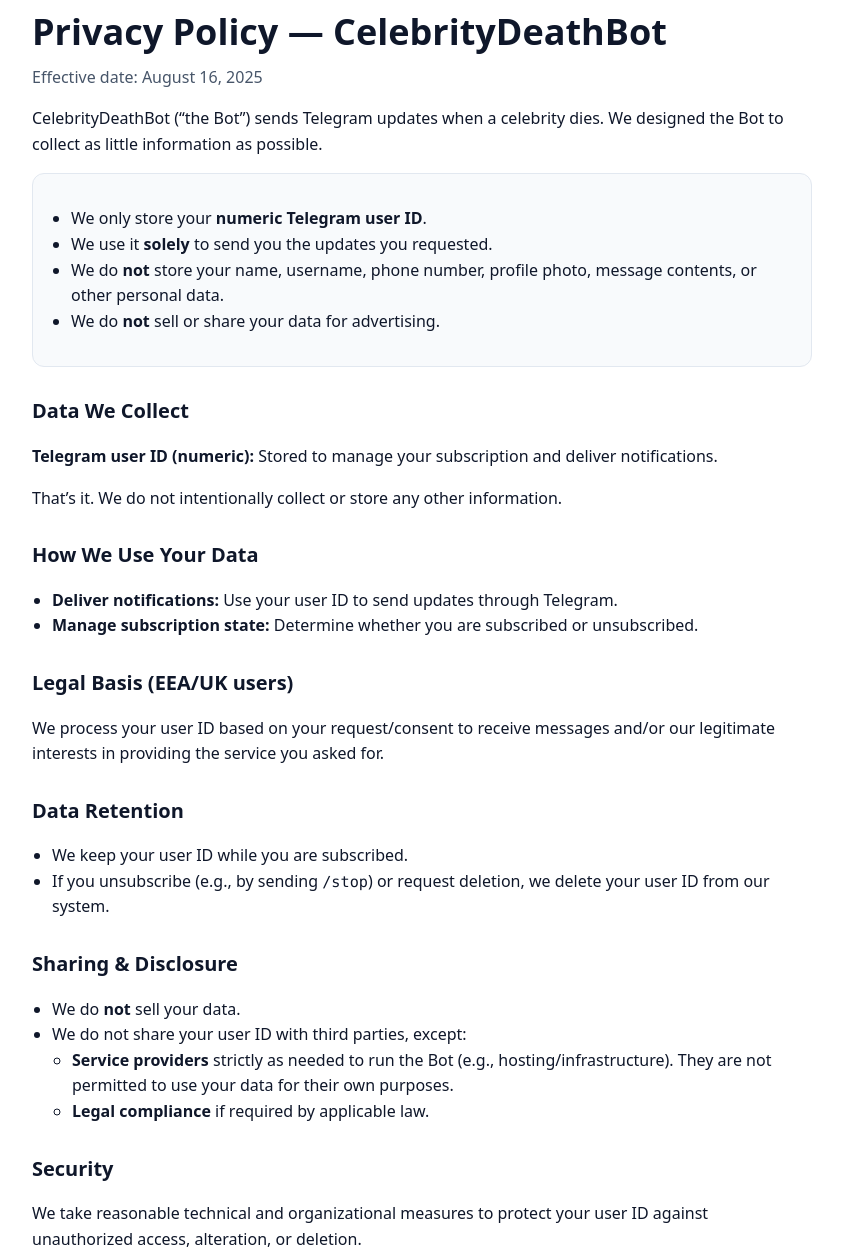
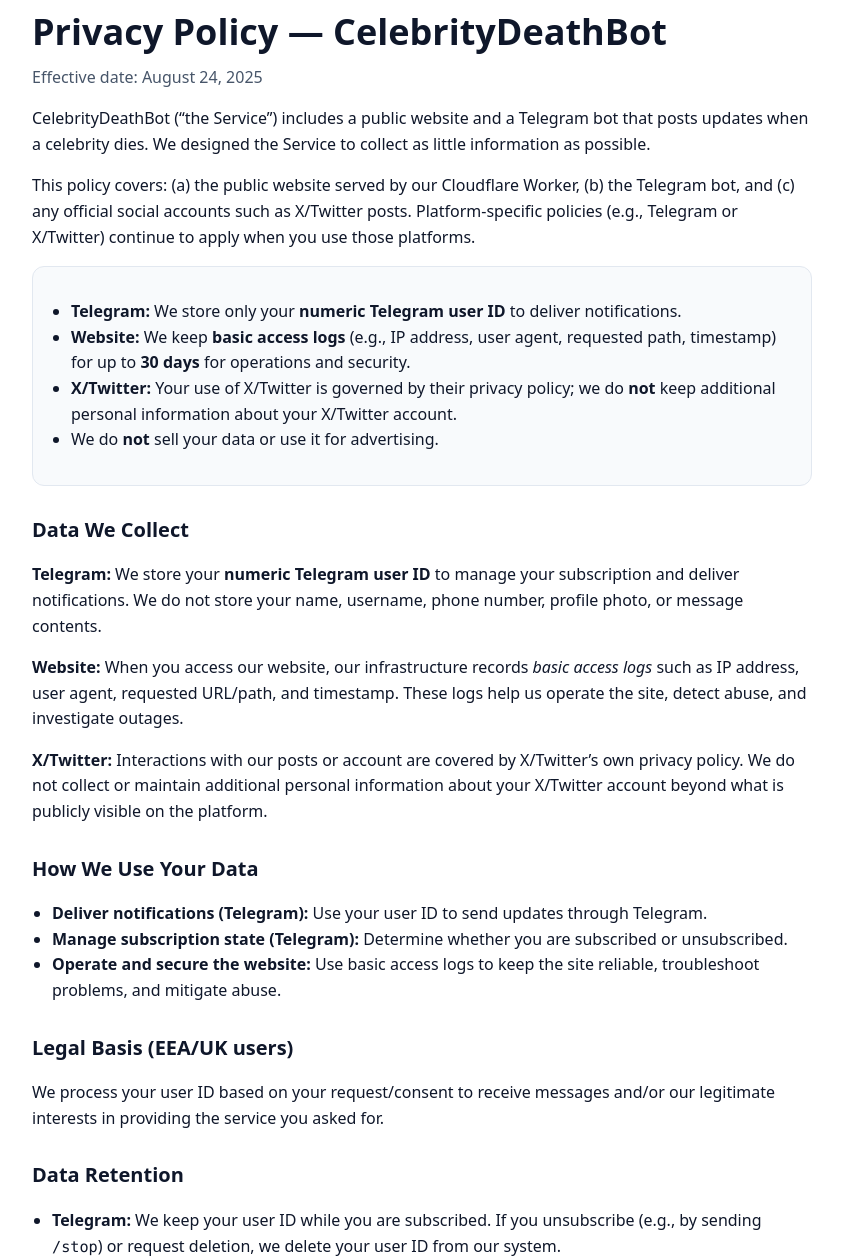
Before and after one commit to brucehart/celebrity-death-bot, a website: page public/privacy.html in a window 1280 px wide. Shown: the part 37-1293 px from the top of the page, without its empty margins (218-1061 px from the left). Drawn offline with Linux system fonts and the light colour scheme.

Commit message:
docs: expand privacy policy to cover website and X/Twitter; add 30-day access log retention
- Covers Cloudflare Worker site, Telegram bot, and X/Twitter posts\n- States basic access logs kept 30 days (IP, UA, path, timestamp)\n- Clarifies no additional X/Twitter data retained\n- Updates effective date to 2025-08-24\n- No schema or config changes

```diff
--- a/public/privacy.html
+++ b/public/privacy.html
@@ -25,29 +25,32 @@
     <header>
       <h1>Privacy Policy — CelebrityDeathBot</h1>
       <div class="muted">Effective date:
-        <time datetime="2025-08-16">August 16, 2025</time>
+        <time datetime="2025-08-24">August 24, 2025</time>
       </div>
     </header>
 
-    <p>CelebrityDeathBot (“the Bot”) sends Telegram updates when a celebrity dies. We designed the Bot to collect as little information as possible.</p>
+    <p>CelebrityDeathBot (“the Service”) includes a public website and a Telegram bot that posts updates when a celebrity dies. We designed the Service to collect as little information as possible.</p>
+    <p>This policy covers: (a) the public website served by our Cloudflare Worker, (b) the Telegram bot, and (c) any official social accounts such as X/Twitter posts. Platform-specific policies (e.g., Telegram or X/Twitter) continue to apply when you use those platforms.</p>
 
     <section class="summary" aria-label="Summary">
       <ul>
-        <li>We only store your <strong>numeric Telegram user ID</strong>.</li>
-        <li>We use it <strong>solely</strong> to send you the updates you requested.</li>
-        <li>We do <strong>not</strong> store your name, username, phone number, profile photo, message contents, or other personal data.</li>
-        <li>We do <strong>not</strong> sell or share your data for advertising.</li>
+        <li><strong>Telegram:</strong> We store only your <strong>numeric Telegram user ID</strong> to deliver notifications.</li>
+        <li><strong>Website:</strong> We keep <strong>basic access logs</strong> (e.g., IP address, user agent, requested path, timestamp) for up to <strong>30 days</strong> for operations and security.</li>
+        <li><strong>X/Twitter:</strong> Your use of X/Twitter is governed by their privacy policy; we do <strong>not</strong> keep additional personal information about your X/Twitter account.</li>
+        <li>We do <strong>not</strong> sell your data or use it for advertising.</li>
       </ul>
     </section>
 
     <h2>Data We Collect</h2>
-    <p><strong>Telegram user ID (numeric):</strong> Stored to manage your subscription and deliver notifications.</p>
-    <p>That’s it. We do not intentionally collect or store any other information.</p>
+    <p><strong>Telegram:</strong> We store your <strong>numeric Telegram user ID</strong> to manage your subscription and deliver notifications. We do not store your name, username, phone number, profile photo, or message contents.</p>
+    <p><strong>Website:</strong> When you access our website, our infrastructure records <em>basic access logs</em> such as IP address, user agent, requested URL/path, and timestamp. These logs help us operate the site, detect abuse, and investigate outages.</p>
+    <p><strong>X/Twitter:</strong> Interactions with our posts or account are covered by X/Twitter’s own privacy policy. We do not collect or maintain additional personal information about your X/Twitter account beyond what is publicly visible on the platform.</p>
 
     <h2>How We Use Your Data</h2>
     <ul>
-      <li><strong>Deliver notifications:</strong> Use your user ID to send updates through Telegram.</li>
-      <li><strong>Manage subscription state:</strong> Determine whether you are subscribed or unsubscribed.</li>
+      <li><strong>Deliver notifications (Telegram):</strong> Use your user ID to send updates through Telegram.</li>
+      <li><strong>Manage subscription state (Telegram):</strong> Determine whether you are subscribed or unsubscribed.</li>
+      <li><strong>Operate and secure the website:</strong> Use basic access logs to keep the site reliable, troubleshoot problems, and mitigate abuse.</li>
     </ul>
 
     <h2>Legal Basis (EEA/UK users)</h2>
@@ -55,8 +58,9 @@
 
     <h2>Data Retention</h2>
     <ul>
-      <li>We keep your user ID while you are subscribed.</li>
-      <li>If you unsubscribe (e.g., by sending <code>/stop</code>) or request deletion, we delete your user ID from our system.</li>
+      <li><strong>Telegram:</strong> We keep your user ID while you are subscribed. If you unsubscribe (e.g., by sending <code>/stop</code>) or request deletion, we delete your user ID from our system.</li>
+      <li><strong>Website:</strong> Basic access logs are retained for up to <strong>30 days</strong> and then deleted or aggregated.</li>
+      <li><strong>X/Twitter:</strong> We do not keep additional personal information beyond what is publicly visible on the platform.</li>
     </ul>
 
     <h2>Sharing &amp; Disclosure</h2>
@@ -71,14 +75,14 @@
     </ul>
 
     <h2>Security</h2>
-    <p>We take reasonable technical and organizational measures to protect your user ID against unauthorized access, alteration, or deletion.</p>
+    <p>We take reasonable technical and organizational measures to protect data against unauthorized access, alteration, or deletion, appropriate to the nature of the data (e.g., Telegram user IDs, basic access logs).</p>
 
     <h2>International Transfers</h2>
     <p>Your user ID may be processed in the country where our infrastructure is located. We use reputable providers and apply safeguards appropriate to the transfer.</p>
 
     <h2>Your Rights</h2>
     <p>Depending on your location, you may have rights to access, delete, or object to processing/withdraw consent.</p>
-    <p><strong>How to exercise:</strong> Send <code>/stop</code> in the Bot to unsubscribe (removes your user ID from the active list), or contact us (see below) and include your numeric Telegram user ID so we can locate and remove it.</p>
+    <p><strong>How to exercise:</strong> For Telegram, send <code>/stop</code> in the Bot to unsubscribe (removes your user ID from the active list), or contact us (see below) and include your numeric Telegram user ID so we can locate and remove it. For website logs, please contact us; note these logs are retained only briefly (up to 30 days).</p>
 
     <h2>Children’s Privacy</h2>
     <p>The Bot is not intended for use by children under 13 (or the age required by local law). We do not knowingly collect data from children.</p>
@@ -96,7 +100,8 @@
 
     <hr />
     <footer>
-      This policy describes data handling by CelebrityDeathBot. Your use of Telegram is governed by Telegram’s own terms and privacy policy.
+      This policy describes data handling by CelebrityDeathBot’s website, Telegram bot, and related social posts.
+      Your use of Telegram is governed by Telegram’s terms and privacy policy; your use of X/Twitter is governed by X/Twitter’s terms and privacy policy.
     </footer>
   </main>
 </body>
```
